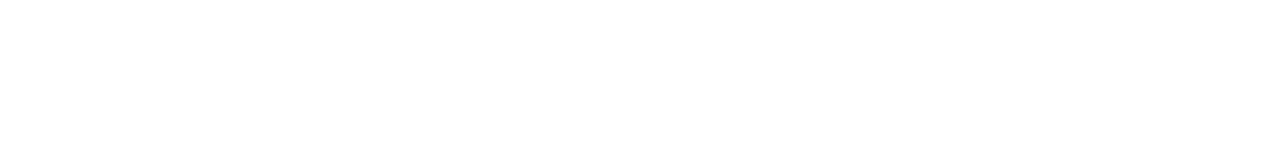
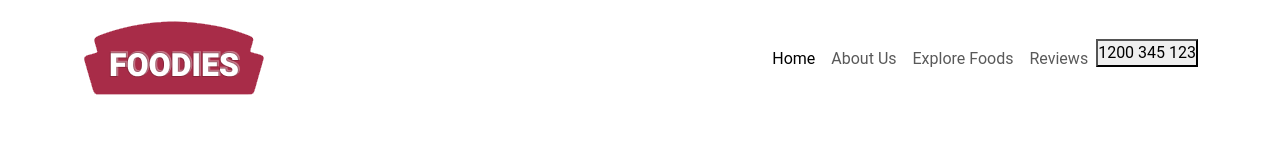
Before and after one commit to Rituchoudhary67/Bootstrap-Project, a plain HTML site: page index.html in a window 1280 px wide. Drawn offline with nearby package versions, Linux system fonts and the light colour scheme.

Commit message:
header is added

```diff
--- a/css/style.css
+++ b/css/style.css
@@ -0,0 +1,41 @@
+*,*::after,*::before {
+    -webkit-box-sizing: border-box;
+    box-sizing: border-box;
+    margin: 0;
+    padding: 0;
+}
+a,a:hover {
+    text-decoration: none;
+}
+a:hover {
+    color: var --primary-color !important;
+}
+
+:root {
+    --primary-color:#FFC222;
+    --secondary-color:#00a149;
+    --white-color:#fff;
+    --text-color:#b0b0b0;
+    --black-color:#1E1D23;
+    --primary-font: 'Roboto','sans-serif';
+}
+html {
+    scroll-behavior: smooth;
+}
+
+body {
+    font-family: var(--primary-font);
+    font-size: 100%;
+    font-weight: 400;
+}
+
+/* custom scrollbar  */
+::-webkit-scrollbar {
+    width: 0.625rem;
+}
+::-webkit-scrollbar-track {
+    background: var(--white-color);
+}
+::-webkit-slider-thumb {
+    background: var(--sec);
+}
--- a/index.html
+++ b/index.html
@@ -9,6 +9,7 @@
 
   <!-- font awesome CDN -->
   <link rel="stylesheet" href="	https://cdn.jsdelivr.net/npm/bootstrap@5.3.0-alpha1/dist/css/bootstrap.min.css">
+  <link rel="stylesheet" href="https://cdnjs.cloudflare.com/ajax/libs/font-awesome/6.3.0/css/all.min.css" integrity="sha512-SzlrxWUlpfuzQ+pcUCosxcglQRNAq/DZjVsC0lE40xsADsfeQoEypE+enwcOiGjk/bSuGGKHEyjSoQ1zVisanQ==" crossorigin="anonymous" referrerpolicy="no-referrer" />
   <!-- own css -->
   <link rel="stylesheet" href="./css/style.css">
   <link rel="stylesheet" href="./css/responsive-style.css">
@@ -17,7 +18,37 @@
 <body data-bs-spy="scroll" data-bs-target=".navbar" data-bs-offset="100">
 
   <!-- header design  -->
+  <header>
+    <nav class="navbar navbar-expand-lg navigation-wrap">
+      <div class="container">
+        <a class="navbar-brand" href="#">
+          <img src="./images/img/logo.png" class="img-fluid" alt="">
 
+        </a>
+        <button class="navbar-toggler" type="button" data-bs-toggle="collapse" data-bs-target="#navbarNav" aria-controls="navbarNav" aria-expanded="false" aria-label="Toggle navigation">
+          <!-- <span class="navbar-toggler-icon"></span> -->
+          <i class="fas fa-stream navbar-toggler-icon"></i>
+        </button>
+        <div class="collapse navbar-collapse" id="navbarNav">
+          <ul class="navbar-nav ms-auto mb-2 mb-lg-0">
+            <li class="nav-item">
+              <a class="nav-link active" aria-current="page" href="#home">Home</a>
+            </li>
+            <li class="nav-item">
+              <a class="nav-link" href="#about">About Us</a>
+            </li>
+            <li class="nav-item">
+              <a class="nav-link" href="#explore-food">Explore Foods</a>
+            </li>
+            <li class="nav-item">
+              <a class="nav-link" href="#testimonial">Reviews</a>
+            </li>
+            <li> <button class="main-btn">1200 345 123</button> </li>
+          </ul>
+        </div>
+      </div>
+    </nav>
+  </header>
 
 
   <!-- JS Labraries  -->
```
Also changed, not shown: images/bg/bg-1.jpg (added), images/bg/bg-2.jpg (added), images/bg/bg-3.jpg (added), images/img/img-1.png (added), images/img/img-2.png (added), images/img/img-3.jpg (added), images/img/img-4.jpg (added), images/img/img-5.jpg (added), images/img/logo.png (added), images/review/review-1.jpg (added), images/review/review-2.jpg (added).
